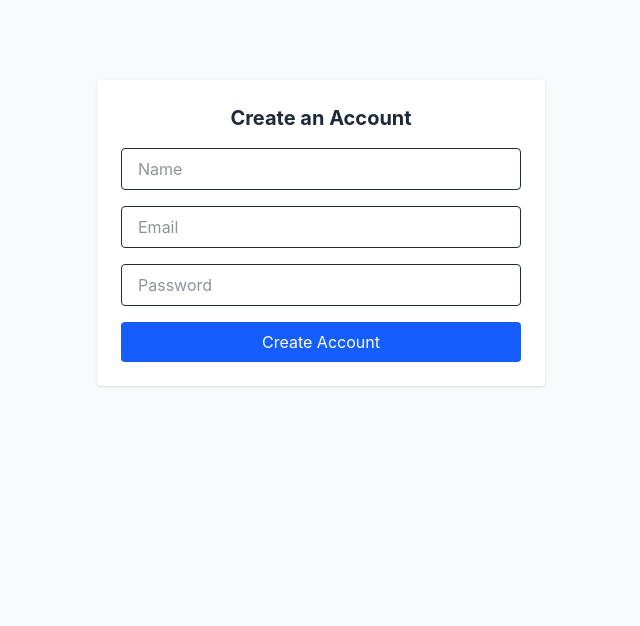
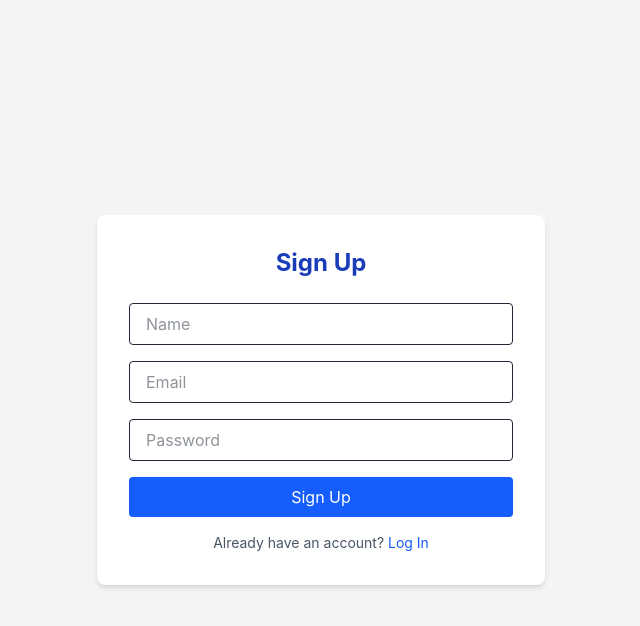
Before and after one commit to Pradeepyandamuri/Frontend, a Next.js app: page /signup in a window 1280 px wide. Shown: the top 626 px of the page, without its empty margins (319-959 px from the left). Built offline with nearby package versions, Linux system fonts and the light colour scheme.

Commit message:
File changed

```diff
--- a/src/app/signup/page.tsx
+++ b/src/app/signup/page.tsx
@@ -5,8 +5,11 @@ import { useRouter } from "next/navigation";
 
 export default function SignupPage() {
   const router = useRouter();
-  const [form, setForm] = useState({ name: "", email: "", password: "" });
-  const [error, setError] = useState("");
+  const [form, setForm] = useState({
+    name: "",
+    email: "",
+    password: "",
+  });
 
   const handleChange = (e: React.ChangeEvent<HTMLInputElement>) => {
     setForm({ ...form, [e.target.name]: e.target.value });
@@ -14,37 +17,33 @@ export default function SignupPage() {
 
   const handleSubmit = async (e: React.FormEvent) => {
     e.preventDefault();
-    setError("");
 
     try {
-      const res = await fetch("http://localhost:5000/auth/signup", {
+      const res = await fetch(`${process.env.NEXT_PUBLIC_API_URL}/signup`, {
         method: "POST",
         headers: { "Content-Type": "application/json" },
         body: JSON.stringify(form),
       });
 
-      const data = await res.json();
+      if (!res.ok) {
+        throw new Error("Signup failed");
+      }
 
-      if (res.ok && data.token) {
-        localStorage.setItem("token", data.token);
-        localStorage.setItem("user", JSON.stringify(data.user));
-        router.push("/");
-      } else {
-        setError(data.error || "Signup failed");
-      }
+      router.push("/login");
     } catch (err) {
       console.error("Signup error:", err);
-      setError("Something went wrong. Please try again.");
+      alert("Something went wrong. Please try again.");
     }
   };
 
   return (
-    <div className="max-w-md mx-auto mt-20 bg-white p-6 rounded shadow">
-      <h2 className="text-xl font-bold mb-4 text-center">Create an Account</h2>
-
+    <main className="min-h-screen flex items-center justify-center bg-gray-100">
+      <div className="bg-white p-8 rounded-lg shadow-md w-full max-w-md">
+        <h1 className="text-2xl font-bold mb-6 text-center text-blue-800">Sign Up</h1>
         <form onSubmit={handleSubmit} className="space-y-4">
           <input
             name="name"
+            type="text"
             placeholder="Name"
             onChange={handleChange}
             required
@@ -68,15 +67,22 @@ export default function SignupPage() {
           />
           <button
             type="submit"
-          className="bg-blue-600 text-white px-4 py-2 rounded w-full hover:bg-blue-700 transition"
+            className="bg-blue-600 text-white px-4 py-2 rounded w-full hover:bg-blue-700"
           >
-          Create Account
+            Sign Up
           </button>
+          <p className="text-sm text-center text-gray-600">
+            Already have an account?{" "}
+            <button
+              type="button"
+              onClick={() => router.push("/login")}
+              className="text-blue-600 hover:underline"
+            >
+              Log In
+            </button>
+          </p>
         </form>
-
-      {error && (
-        <p className="text-red-600 text-sm mt-2 text-center">{error}</p>
-      )}
       </div>
+    </main>
   );
 }
```
Also changed, not shown: 1 other file (tests, documents, lock files or other folders). Lines whose indentation alone changed are shown as unchanged.
